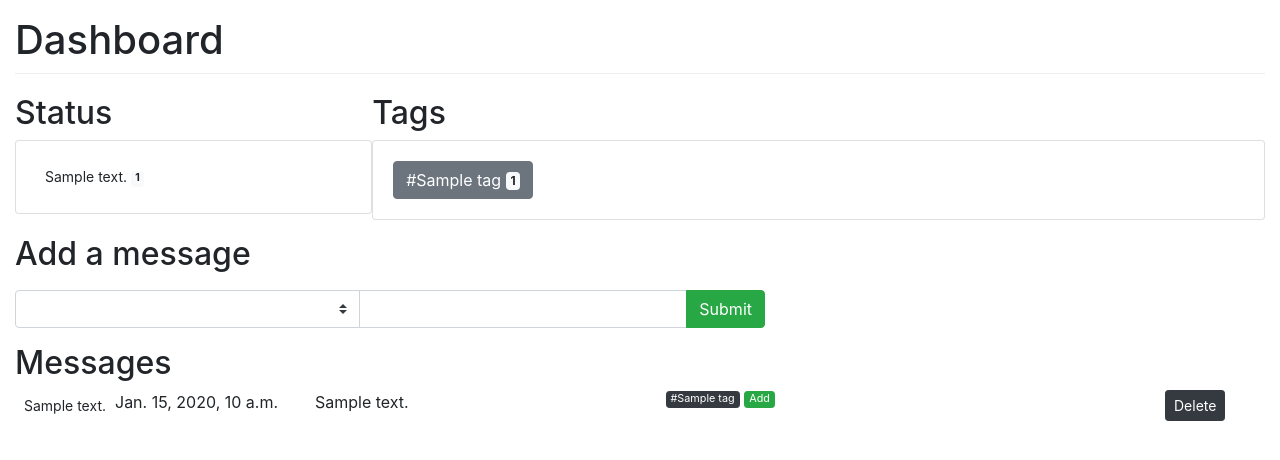
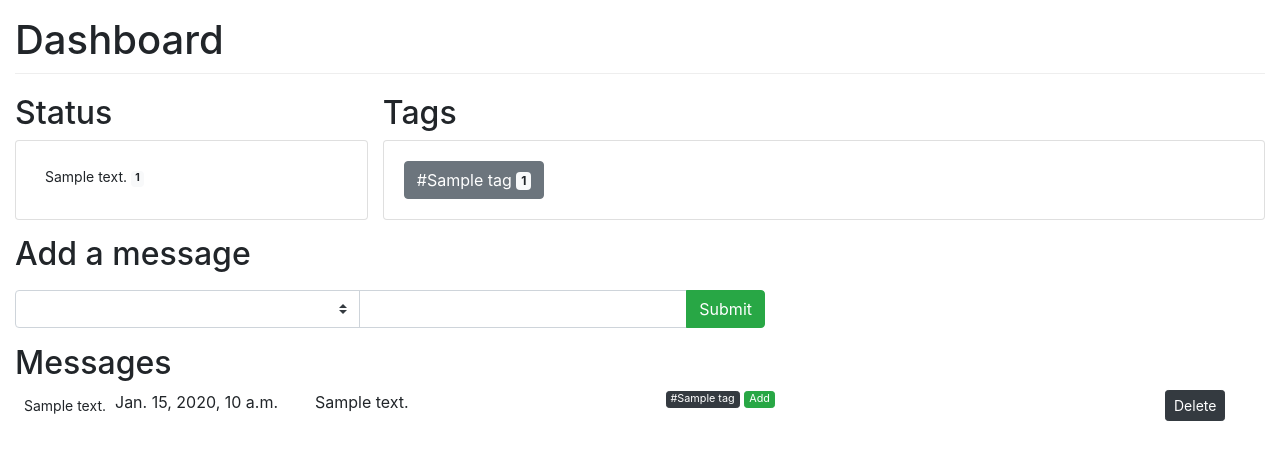
Before and after one commit to giliam/glowing-lab-diary, a Django app: template templates/index.html in a window 1280 px wide. Shown: the part 56-516 px from the top of the page. Run offline with Django 3.2, Linux system fonts and the light colour scheme; the template is opened without the code that fills it: values that come from a table or form of the project are taken from there, others are empty; tables that the repository leaves empty hold one stand-in row (values such as "Sample post"); some libraries are stand-ins or nearby versions.

Commit message:
Updates skin

```diff
--- a/assets/dashboard.css
+++ b/assets/dashboard.css
@@ -111,5 +111,10 @@ form.new_message {
 /* Grid status */
 .grid_filters {
   display: grid;
+  grid-column-gap: 15px;
   grid-template-columns: 2fr 5fr;
 }
+
+.grid_filters .card-body {
+  min-height: 78px;
+}
--- a/templates/index.html
+++ b/templates/index.html
@@ -42,7 +42,7 @@
           <div class="ml-sm-auto col-md pt-3">
             <h1>Dashboard</h1>
             <div class="grid_filters">
-              <div>
+              <div class="status_filters">
                 <h2>Status</h2>
                 <div class="card card-above-title">
                   <div class="card-body">
```
